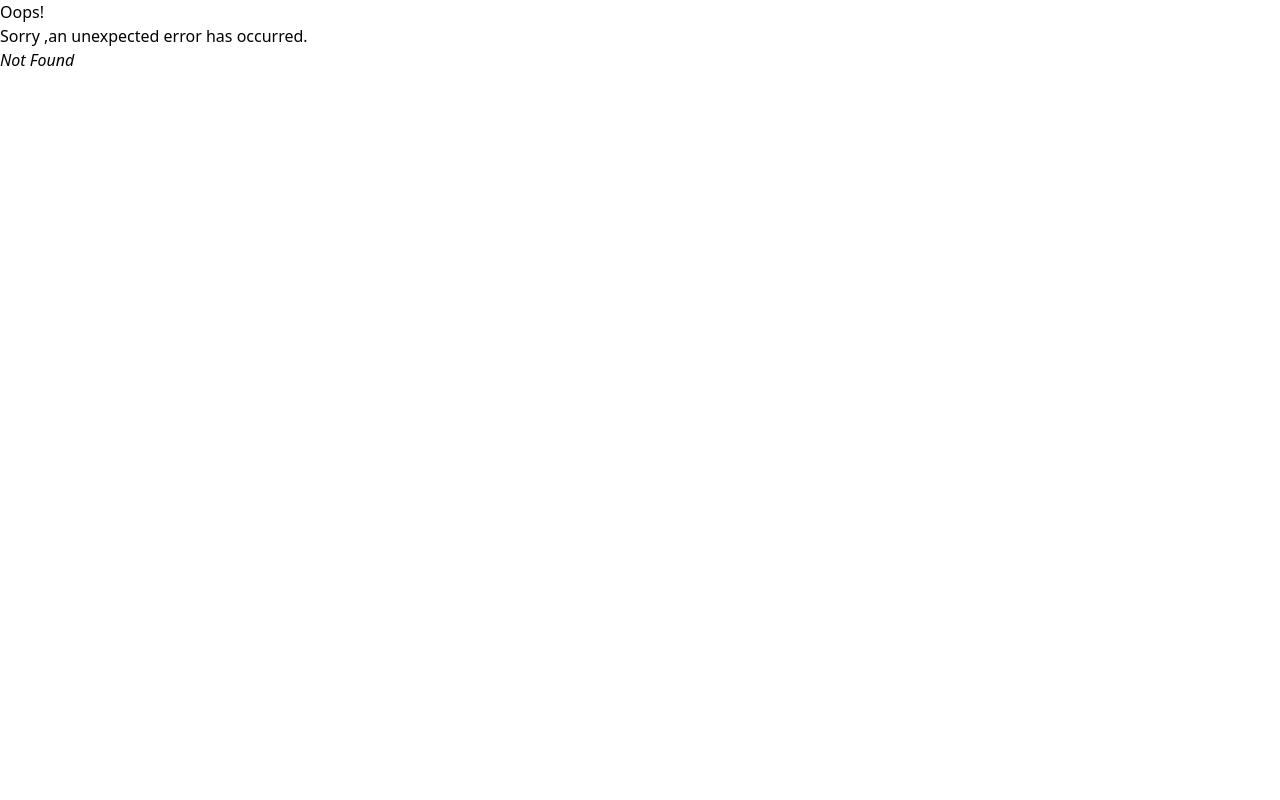
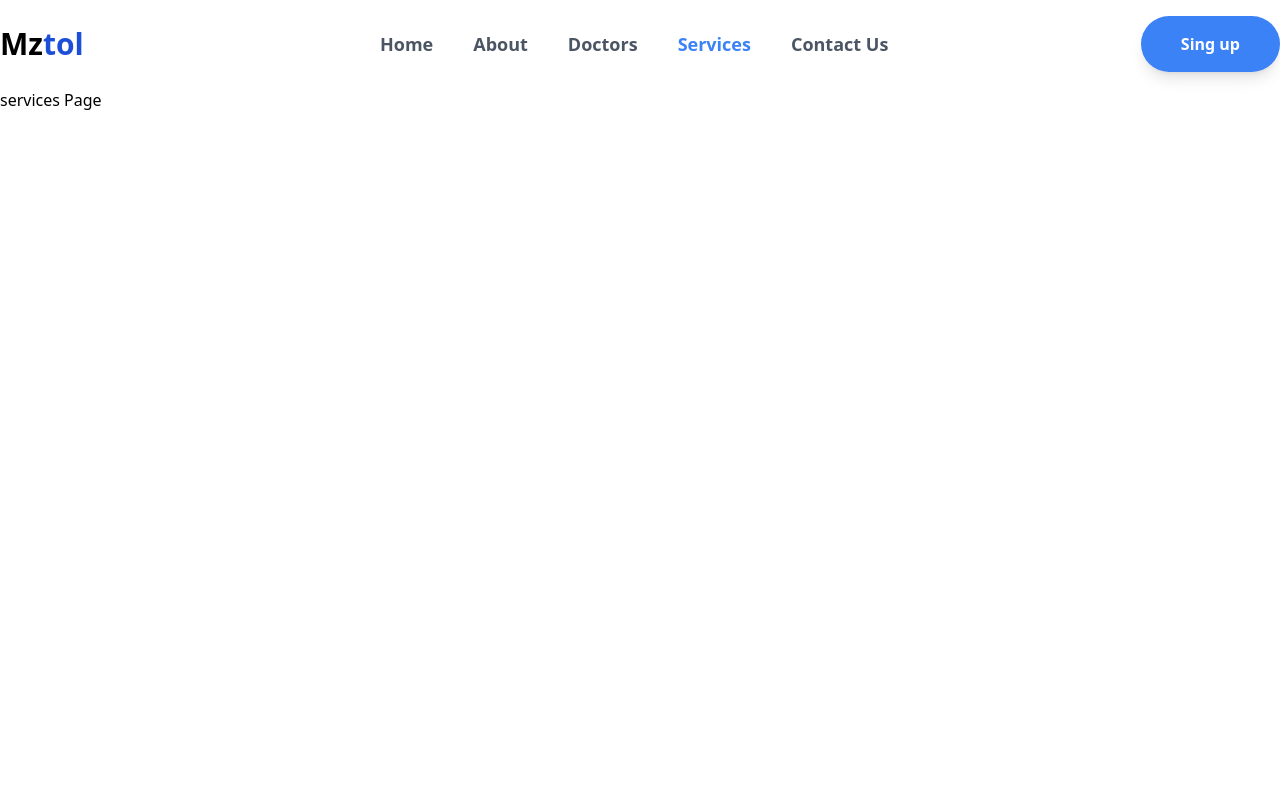
Before and after one commit to chihabMe/daw-addiction-detector, a React (Vite) app in the folder frontend/: page /services in a window 1280 px wide. Before the commit this address had no page. Shown: the top 800 px of the page. Built offline with nearby package versions, Linux system fonts and the light colour scheme.

Commit message:
added a basic header (navbar)

```diff
--- a/frontend/index.html
+++ b/frontend/index.html
@@ -5,9 +5,15 @@
     <link rel="icon" type="image/svg+xml" href="/vite.svg" />
     <meta name="viewport" content="width=device-width, initial-scale=1.0" />
     <title>Vite + React + TS</title>
+    <link rel="preconnect" href="https://fonts.googleapis.com" />
+    <link rel="preconnect" href="https://fonts.gstatic.com" crossorigin />
+    <link
+      href="https://fonts.googleapis.com/css2?family=Roboto:ital,wght@0,400;0,500;0,700;0,900;1,500;1,700&family=Rubik:ital,wght@0,400;0,500;0,600;0,700;0,800;0,900;1,400&display=swap"
+      rel="stylesheet"
+    />
   </head>
   <body>
-    <div id="root" class=" w-full max-w-screen-[1300px] mx-auto"></div>
+    <div id="root" class="w-full max-w-screen-[1300px] mx-auto"></div>
     <script type="module" src="/src/main.tsx"></script>
   </body>
 </html>
--- a/frontend/src/components/layout/Header/Header.tsx
+++ b/frontend/src/components/layout/Header/Header.tsx
@@ -1,4 +1,5 @@
-import { Link } from "react-router-dom";
+import { Link, NavLink } from "react-router-dom";
+import Button from "../../ui/Button";
 const links = [
   {
     href: "/",
@@ -9,6 +10,15 @@ const links = [
     href: "/about",
     text: "about",
   },
+  {
+    href: "/doctors",
+    text: "doctors",
+  },
+
+  {
+    href: "/services",
+    text: "services",
+  },
 
   {
     href: "/contact",
@@ -17,16 +27,35 @@ const links = [
 ];
 const Header = () => {
   return (
-    <header className="w-full max-w-screen-2xl rounded-sm  mx-auto items-center px-2 py-4 bg-blue-400 flex justify-center">
-      <nav>
-        <ul className="flex gap-4 items-center  ">
-          {links.map((link) => (
-            <li className="font-medium text-white capitalize hover:text-blue-500">
-              <Link to={link.href}>{link.text}</Link>
-            </li>
-          ))}
-        </ul>
-      </nav>
+    <header className="w-full  font-rubik   mx-auto items-center  items-center   flex justify-between">
+      <div className="w-full max-w-[1400px] flex items-center justify-between py-4   mx-auto ">
+        <div>
+          <h1 className="capitalize font-bold  text-3xl">
+            mz<span className="text-blue-700">tol</span>
+          </h1>
+        </div>
+        <div className="flex items-center justify-between grow max-w-[900px]">
+          <nav className="flex  grow ">
+            <ul className="flex gap-10 items-center  ">
+              {links.map((link) => (
+                <li className="font-bold text-lg  text-gray-600 capitalize hover:text-blue-500">
+                  <NavLink
+                    to={link.href}
+                    className={({ isActive, isPending }) =>
+                      isPending ? "pending" : isActive ? "text-blue-500" : ""
+                    }
+                  >
+                    {link.text}
+                  </NavLink>
+                </li>
+              ))}
+            </ul>
+          </nav>
+          <div>
+            <Button>Sing up</Button>
+          </div>
+        </div>
+      </div>
     </header>
   );
 };
--- a/frontend/src/components/ui/Button.tsx
+++ b/frontend/src/components/ui/Button.tsx
@@ -1,13 +1,13 @@
 import  { ReactNode } from "react";
 interface Props  {
   children: ReactNode;
-  onClick: () => void;
+  onClick?: () => void;
 }
 const Button = ({ children, onClick }: Props) => {
   return (
     <button
       onClick={onClick}
-      className=" text-white px-4 py-2 font-medium rounded-lg cursor-pointer bg-blue-500 hover:ring-1 hover:ring-blue-500 active:ring-2 active:ring-blue-500"
+      className=" text-white  shadow-lg px-10 py-4 font-bold rounded-full cursor-pointer bg-blue-500 hover:ring-1 hover:ring-blue-500 active:ring-2 active:ring-blue-500"
     >
       {children}
     </button>
--- a/frontend/src/main.tsx
+++ b/frontend/src/main.tsx
@@ -10,6 +10,7 @@ import PatientsPage from "./pages/patients.tsx";
 import ContactPage from "./pages/contact.tsx";
 import AboutPage from "./pages/about.tsx";
 import HomePage from "./pages/home.tsx";
+import ServicesPage from "./pages/services.tsx";
 
 const router = createBrowserRouter([
   {
@@ -24,6 +25,11 @@ const router = createBrowserRouter([
       {
         path: "doctors",
         element: <DoctorsPage />,
+      },
+
+      {
+        path: "services",
+        element: <ServicesPage />,
       },
       {
         path: "patients",
--- /dev/null
+++ b/frontend/src/pages/services.tsx
@@ -0,0 +1,10 @@
+
+const ServicesPage = () => {
+  return(
+    <main className="min-h-screen">
+      <div>services Page</div>
+    </main>
+  );
+};
+
+export default ServicesPage;
--- a/frontend/tailwind.config.js
+++ b/frontend/tailwind.config.js
@@ -2,7 +2,12 @@
 export default {
   content: ["./index.html", "./src/**/*.{js,ts,jsx,tsx}"],
   theme: {
-    extend: {},
+    extend: {
+      fontFamily: {
+        "roboto": ['"Roboto"', "sans-serif"],
+        "Rubik": ['"Rubik"', "sans-serif"],
+      },
+    },
   },
   plugins: [],
 };
```
Also changed, not shown: 1 other file (tests, documents, lock files or other folders).
